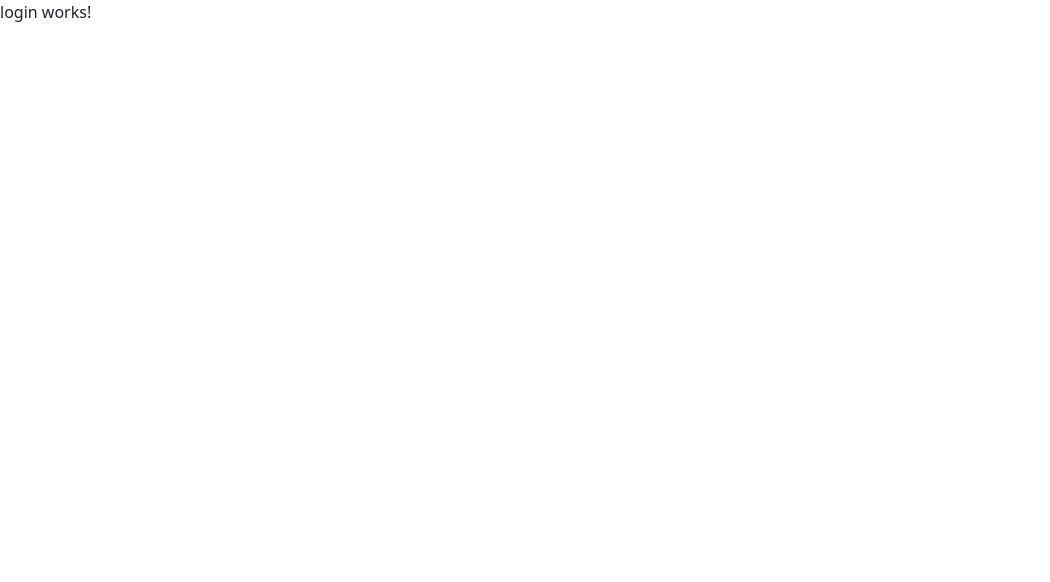
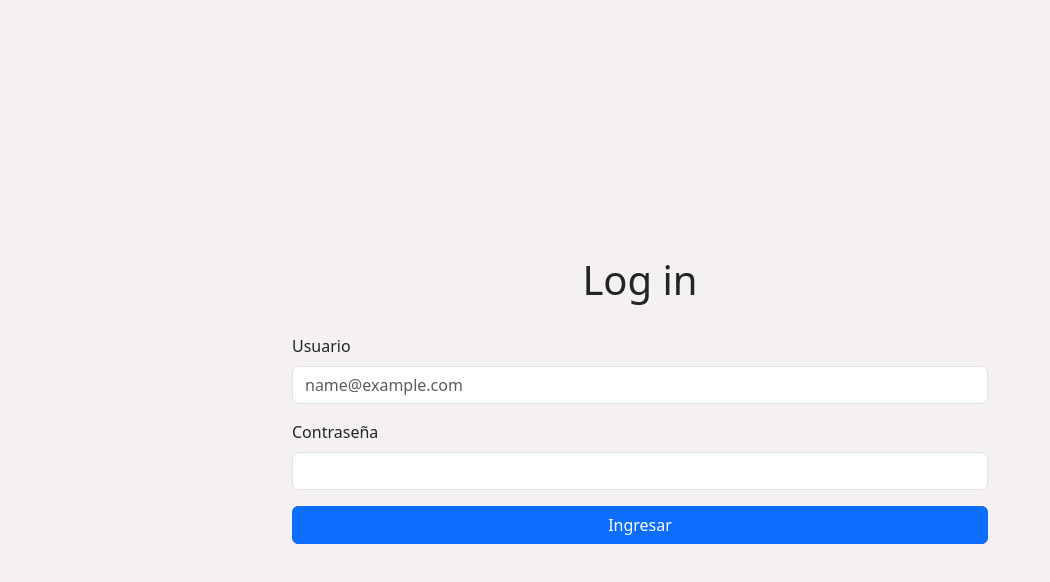
Before and after one commit to luvale/app-tasks, an Angular app: page / in a window 1280 px wide. Shown: the top 582 px of the page, without its empty margins (0-1050 px from the left). Built offline with nearby package versions, Linux system fonts and the light colour scheme.

Commit message:
login component

```diff
--- a/src/app/components/login/login.component.html
+++ b/src/app/components/login/login.component.html
@@ -1 +1,14 @@
-<p>login works!</p>
+<section class="h-100 d-flex align-items-center">
+  <article class="container">
+    <h1 class="title">Log in</h1>
+    <div class="mb-3">
+      <label for="exampleFormControlInput1" class="form-label">Usuario</label>
+      <input type="email" class="form-control" id="exampleFormControlInput1" placeholder="name@example.com">
+    </div>
+    <div class="mb-3">
+      <label for="exampleFormControlTextarea1" class="form-label">Contraseña</label>
+      <input type="password" class="form-control" id="exampleFormControlTextarea1">
+    </div>
+    <button type="button" class="btn btn-primary w-100" (click)="goToTasks()">Ingresar</button>
+  </article>
+</section>
--- a/src/app/components/login/login.component.scss
+++ b/src/app/components/login/login.component.scss
@@ -0,0 +1,7 @@
+.title {
+  margin-bottom: 30px;
+  text-align: center;
+}
+.container {
+  max-width: 720px;
+}
--- a/src/app/components/login/login.component.ts
+++ b/src/app/components/login/login.component.ts
@@ -1,4 +1,5 @@
 import { Component } from '@angular/core';
+import { Router } from '@angular/router';
 
 @Component({
   selector: 'app-login',
@@ -8,5 +9,9 @@ import { Component } from '@angular/core';
   styleUrl: './login.component.scss'
 })
 export class LoginComponent {
+  constructor(private router:Router){}
 
+  goToTasks() {
+    this.router.navigate(['tasks'])
+  }
 }
--- /dev/null
+++ b/src/assets/_variables.scss
@@ -0,0 +1,3 @@
+$background: #F5F1F0;
+$pink: #DBACB6;
+$dark-pink: #B76979;
--- a/src/styles.scss
+++ b/src/styles.scss
@@ -1 +1,4 @@
-/* You can add global styles to this file, and also import other style files */
+@import "./assets/variables";
+
+html, body { height: 100%; }
+body { margin: 0; background-color: $background;}
```
